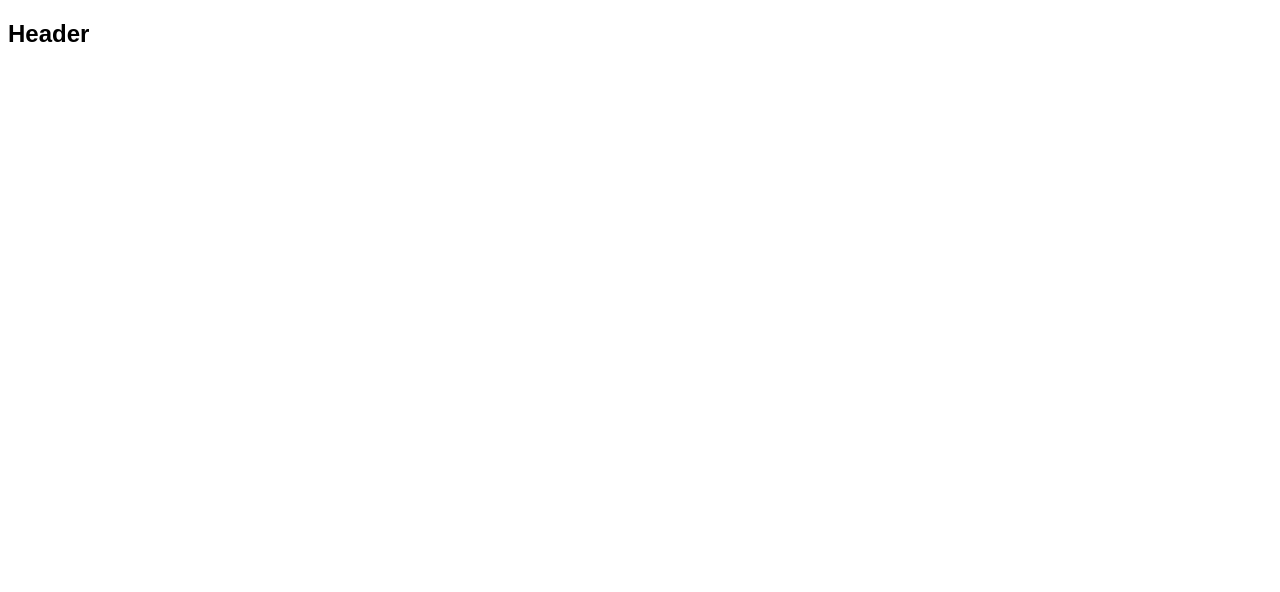
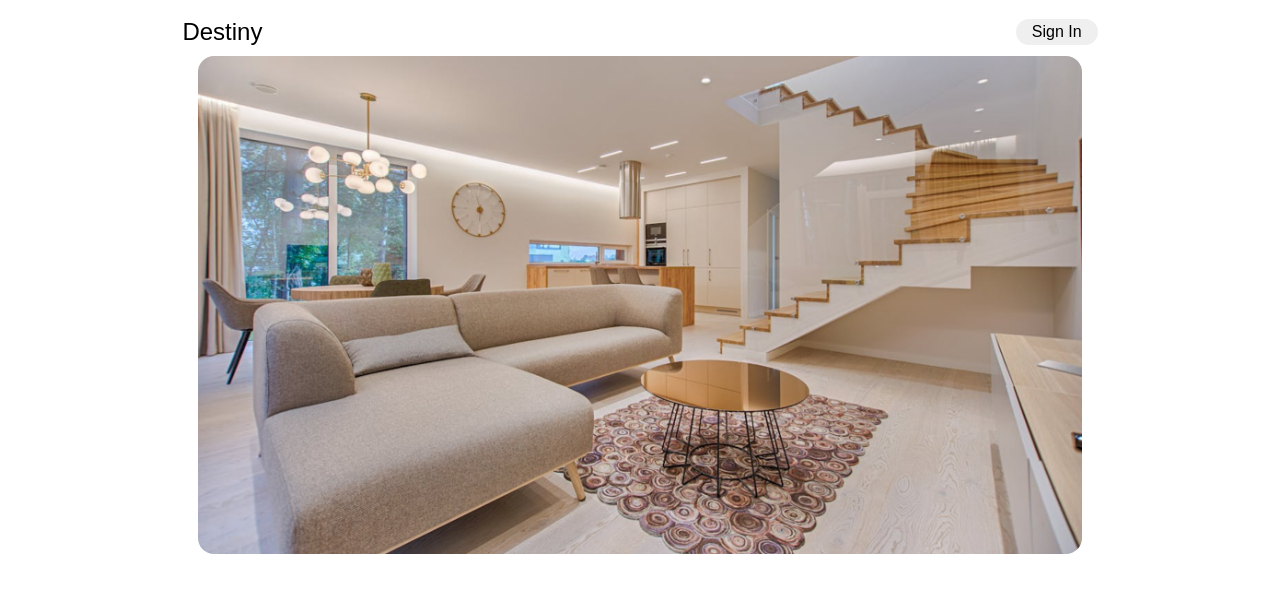
Before and after one commit to BashithR/my-estate-app, a React (Vite) app: page / in a window 1280 px wide. Shown: the top 592 px of the page. Built offline with nearby package versions, Linux system fonts and the light colour scheme.

Commit message:
Add NavBar and HomeSearchContainer components with associated styles and assets

```diff
--- a/src/App.jsx
+++ b/src/App.jsx
@@ -1,13 +1,14 @@
 import { useState } from "react";
+import NavBar from "./components/NavBar";
+import HomeSearchContainer from "./components/HomeSearchContainer";
 
 import "./App.css";
 
 function App() {
-  const [count, setCount] = useState(0);
-
   return (
     <>
-      <h2>Header</h2>
+      <NavBar />
+      <HomeSearchContainer />
     </>
   );
 }
--- /dev/null
+++ b/src/components/HomeSearchContainer.css
@@ -0,0 +1,16 @@
+.homeSearchContainer {
+  width: 100%;
+  display: flex;
+  justify-content: center;
+  align-items: center;
+}
+
+.container {
+  width: 70%;
+  margin: 0 auto;
+}
+
+.homeImage {
+  width: 100%;
+  border-radius: 1rem;
+}
--- /dev/null
+++ b/src/components/HomeSearchContainer.jsx
@@ -0,0 +1,17 @@
+import "./HomeSearchContainer.css";
+
+import HomePNG from "../assets/Home.png";
+
+function HomeSearchContainer() {
+  return (
+    <>
+      <div className="homeSearchContainer">
+        <div className="container">
+          <img src={HomePNG} alt="Home Image" className="homeImage" />
+        </div>
+      </div>
+    </>
+  );
+}
+
+export default HomeSearchContainer;
--- /dev/null
+++ b/src/components/NavBar.css
@@ -0,0 +1,21 @@
+.header {
+  width: 80%;
+  margin: 0 auto;
+  height: 3rem;
+  display: flex;
+  justify-content: space-between;
+  align-items: center;
+  padding: 0 3rem;
+}
+
+.logoText {
+  font-size: 1.5rem;
+}
+
+.signInBtn {
+  text-decoration: none;
+  padding: 0.25rem 1rem;
+  font-size: 1rem;
+  border: none;
+  border-radius: 1rem;
+}
--- /dev/null
+++ b/src/components/NavBar.jsx
@@ -0,0 +1,14 @@
+import "./NavBar.css";
+
+function NavBar() {
+  return (
+    <>
+      <header className="header">
+        <div className="logoText">Destiny</div>
+        <button className="signInBtn">Sign In</button>
+      </header>
+    </>
+  );
+}
+
+export default NavBar;
```
Also changed, not shown: src/assets/Home.png (added).
